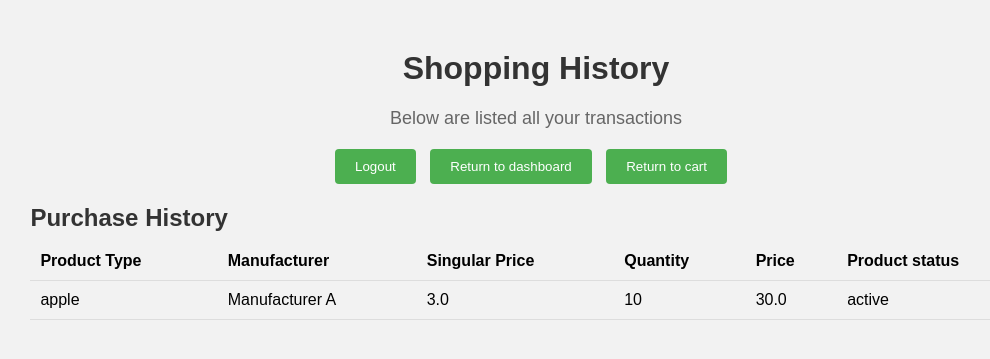
After one commit to radek-szpot/central-distribution-system, a Flask app: page /shopping-history in a window 1280 px wide. The commit adds this page. Shown: the top 359 px of the page, without its empty margins (104-1094 px from the left). Run offline with Flask 3, Linux system fonts and the light colour scheme; the visitor is signed in with stand-in values (Sample User, id 1); data comes from the database, SQL or seed files in the repository; tables that the repository leaves empty hold one stand-in row (values such as "Sample post").

Commit message:
added shopping history

```diff
--- a/central_distributor/customers/crud.py
+++ b/central_distributor/customers/crud.py
@@ -1,6 +1,8 @@
 from sqlalchemy.exc import SQLAlchemyError, IntegrityError
 from central_distributor.database import get_session
 from central_distributor.customers.models import Customer, Purchase
+from central_distributor.customers.serializers import purchase_history_serializer
+from central_distributor.distributor.models import Product, Manufacturer
 from sqlalchemy import select, insert, update
 
 
@@ -105,6 +107,24 @@ class PurchaseCRUD:
         return session.query(Purchase).filter(Purchase.id == purchase_id).first()
 
     @staticmethod
+    def get_purchase_history(customer_id: int, session=None):
+        if not session:
+            session = get_session()
+
+        purchase_product_query = (
+            session.query(Purchase)
+            .join(Product)
+            .filter(Purchase.customer_id == customer_id)
+            .with_entities(Purchase, Product.type, Product.singular_price, Manufacturer.name)
+            .join(Manufacturer, Product.manufacturer_id == Manufacturer.id)
+            .subquery()
+        )
+        purchases = session.query(*purchase_product_query.c).all()
+        session.close()
+
+        return [purchase_history_serializer(purchase) for purchase in purchases]
+
+    @staticmethod
     def get_purchase_all_filters(customer_id: int, product_id: int, session=None):
         if not session:
             session = get_session()
--- a/central_distributor/customers/models.py
+++ b/central_distributor/customers/models.py
@@ -27,6 +27,7 @@ class Purchase(Base):
     customer_id = Column(Integer, ForeignKey('customer.id'))
     product_id = Column(Integer, ForeignKey('product.id'))
     quantity = Column(Integer, nullable=False)
+    status = Column(String, default="Paid")
 
     customer = relationship('Customer', back_populates='purchases')
     product = relationship('Product', back_populates='purchases')
--- a/central_distributor/customers/routes.py
+++ b/central_distributor/customers/routes.py
@@ -1,8 +1,8 @@
 from flask import Blueprint, render_template, request, redirect, session, url_for, flash, jsonify
 from functools import wraps
 from central_distributor.customers.crud import CustomerCRUD, PurchaseCRUD
+from central_distributor.customers.serializers import product_serializer
 from central_distributor.distributor.crud import ProductCRUD
-from central_distributor.distributor.models import Product
 from central_distributor.distributor.distributor import sum_quantities_of_duplicates
 from central_distributor.database import get_session
 import hashlib
@@ -10,18 +10,6 @@ from sqlalchemy.exc import IntegrityError, StatementError
 
 customer_blueprint = Blueprint("customer_blueprint", __name__, template_folder='templates')
 received_hashes = {}
-
-
-def product_serializer(obj):
-    if isinstance(obj, Product):
-        return {
-            "id": obj.id,
-            "manufacturer_id": obj.manufacturer_id,
-            "type": obj.type,
-            "quantity": obj.remaining_quantity,
-            "singular_price": obj.singular_price,
-        }
-    raise TypeError("Object of type 'Product' is not JSON serializable")
 
 
 def redirect_unauthenticated_user(endpoint):
@@ -125,10 +113,11 @@ def delete_account():
 @redirect_unauthenticated_user
 def dashboard():
     """Display the customer's dashboard"""
-    # Retrieve the cart from the session
     cart = session.get('cart', [])
     products = ProductCRUD.get_product_list()
-    return render_template('dashboard.html', cart=cart, products=products)
+    customer = CustomerCRUD.get_customer(session.get('customer_id', []))
+    return render_template('dashboard.html', cart=cart, products=products,
+                           name=f"{customer.first_name} {customer.last_name}")
 
 
 @customer_blueprint.route('/get-remaining-quantities')
@@ -143,9 +132,8 @@ def get_remaining_quantities():
 @redirect_unauthenticated_user
 def shopping_cart(details_popup=False, conflict_popup=False):
     """Display the customer's shopping-cart"""
-    # Retrieve the cart from the session
     if conflict_popup:
-        # todo: remove all items from group where there was a conflict
+        # todo: remove all items from group where there was a conflict and notify customer about that
         pass
     cart = session.get('cart', [])
     whole_price = 0
@@ -155,6 +143,15 @@ def shopping_cart(details_popup=False, conflict_popup=False):
         whole_price += price
     return render_template('cart.html', cart=cart, whole_price=whole_price, details_popup=details_popup,
                            conflict_popup=False)
+
+
+@customer_blueprint.route('/shopping-history')
+@redirect_unauthenticated_user
+def shopping_history():
+    """Display the customer's shopping history"""
+    purchases_history = PurchaseCRUD.get_purchase_history(session.get('customer_id', []))
+    print(purchases_history)
+    return render_template('shopping_history.html', history=purchases_history)
 
 
 @customer_blueprint.route('/add-to-cart/<int:product_id>', methods=['POST'])
--- /dev/null
+++ b/central_distributor/customers/serializers.py
@@ -0,0 +1,27 @@
+from central_distributor.distributor.models import Product
+
+
+def purchase_history_serializer(purchase):
+    purchase_dict = {
+        'id': purchase[0],
+        'customer_id': purchase[1],
+        'product_id': purchase[2],
+        'quantity': purchase[3],
+        'status': purchase[4],
+        'product_type': purchase[5],
+        'product_price': purchase[6],
+        'manufacturer_name': purchase[7]
+    }
+    return purchase_dict
+
+
+def product_serializer(obj):
+    if isinstance(obj, Product):
+        return {
+            "id": obj.id,
+            "manufacturer_id": obj.manufacturer_id,
+            "type": obj.type,
+            "quantity": obj.remaining_quantity,
+            "singular_price": obj.singular_price,
+        }
+    raise TypeError("Object of type 'Product' is not JSON serializable")
--- a/central_distributor/customers/templates/cart.html
+++ b/central_distributor/customers/templates/cart.html
@@ -127,6 +127,9 @@
         <form action="/dashboard" method="GET" style="display: inline;">
             <button type="submit">Return to dashboard</button>
         </form>
+        <form action="/shopping-history" method="GET" style="display: inline;">
+            <button type="submit">Shopping History</button>
+        </form>
     </div>
 
     <div class="cart-container">
--- a/central_distributor/customers/templates/dashboard.html
+++ b/central_distributor/customers/templates/dashboard.html
@@ -105,7 +105,7 @@
 </head>
 <body>
     <h1>Dashboard</h1>
-    <p>Welcome to your dashboard!</p>
+    <p>Welcome to your dashboard {{ name }}!</p>
 
     <div class="button-container">
         <form action="/logout" method="POST" style="display: inline;">
@@ -116,6 +116,9 @@
         </form>
         <form action="/shopping-cart" method="GET" style="display: inline;">
             <button type="submit">Shopping Cart</button>
+        </form>
+        <form action="/shopping-history" method="GET" style="display: inline;">
+            <button type="submit">Shopping History</button>
         </form>
     </div>
 
--- /dev/null
+++ b/central_distributor/customers/templates/shopping_history.html
@@ -0,0 +1,164 @@
+<!DOCTYPE html>
+<html lang="en">
+<head>
+    <meta charset="UTF-8">
+    <title>Shopping History</title>
+    <style>
+        body {
+            text-align: center;
+            font-family: Arial, sans-serif;
+            background-color: #f2f2f2;
+        }
+
+        h1 {
+            margin-top: 50px;
+            color: #333;
+        }
+
+        p {
+            margin-bottom: 20px;
+            color: #666;
+            font-size: 18px;
+        }
+
+        .button-container {
+            margin-bottom: 10px;
+        }
+
+        .button-container form {
+            display: inline-block;
+        }
+
+        .button-container button, .button-container a {
+            display: inline-block;
+            padding: 10px 20px;
+            margin-right: 10px;
+            background-color: #4CAF50;
+            color: #fff;
+            text-decoration: none;
+            border-radius: 4px;
+            border: none;
+            cursor: pointer;
+        }
+
+        .button-container button:hover, .button-container a:hover {
+            background-color: #45a049;
+        }
+
+        .logout-button {
+            background-color: #f44336;
+        }
+
+        .logout-button:hover {
+            background-color: #d32f2f;
+        }
+
+        .buy-button {
+            background-color: #2196F3;
+        }
+
+        .buy-button:hover {
+            background-color: #1976D2;
+        }
+
+        .back-button {
+            background-color: #ccc;
+            color: #333;
+        }
+
+        .back-button:hover {
+            background-color: #999;
+        }
+
+        .history-container {
+            width: 80%;
+            margin: 20px auto;
+            text-align: left;
+        }
+
+        .history-container h2 {
+            margin-bottom: 10px;
+            color: #333;
+        }
+
+        .history-container p {
+            color: #666;
+        }
+
+        .history-container table {
+            width: 100%;
+            border-collapse: collapse;
+        }
+
+        .history-container th,
+        .history-container td {
+            padding: 10px;
+            text-align: left;
+            border-bottom: 1px solid #ddd;
+        }
+
+        .history-container th {
+            background-color: #f2f2f2;
+        }
+
+        .history-container p.empty-history {
+            font-style: italic;
+            color: #999;
+        }
+
+        .separator {
+            width: 90%;
+            margin: 20px auto;
+            border-top: 1px solid #ddd;
+        }
+    </style>
+</head>
+<body>
+    <h1>Shopping History</h1>
+    <p>Below are listed all your transactions</p>
+
+    <div class="button-container">
+        <form action="/logout" method="POST" style="display: inline;">
+            <button type="submit" class="logout-button">Logout</button>
+        </form>
+        <form action="/dashboard" method="GET" style="display: inline;">
+            <button type="submit">Return to dashboard</button>
+        </form>
+        <form action="/shopping-cart" method="GET" style="display: inline;">
+            <button type="submit">Return to cart</button>
+        </form>
+    </div>
+
+    <div class="history-container">
+        <h2 style="color: #333;">Purchase History</h2>
+        {% if history %}
+            <table>
+                <thead>
+                    <tr>
+                        <th>Product Type</th>
+                        <th>Manufacturer</th>
+                        <th>Singular Price</th>
+                        <th>Quantity</th>
+                        <th>Price</th>
+                        <th>Product status</th>
+                    </tr>
+                </thead>
+                <tbody>
+                    {% for purchase in history %}
+                        <tr>
+                            <td>{{ purchase.product_type }}</td>
+                            <td>{{ purchase.manufacturer_name }}</td>
+                            <td>{{ purchase.product_price }}</td>
+                            <td>{{ purchase.quantity }}</td>
+                            <td>{{ purchase.product_price * purchase.quantity }}</td>
+                            <td>{{ purchase.status }}</td>
+                        </tr>
+                    {% endfor %}
+                </tbody>
+            </table>
+        {% else %}
+            <p class="empty-history">No purchase history available.</p>
+        {% endif %}
+    </div>
+</body>
+</html>
--- a/central_distributor/distributor/models.py
+++ b/central_distributor/distributor/models.py
@@ -1,5 +1,6 @@
 from sqlalchemy import Column, Integer, String, ForeignKey, Float
 from sqlalchemy.orm import relationship
+from sqlalchemy.ext.hybrid import hybrid_property
 from central_distributor.database import Base
 
 
@@ -20,7 +21,6 @@ class Product(Base):
 
     id = Column(Integer, primary_key=True)
     manufacturer_id = Column(Integer, ForeignKey('manufacturer.id'))
-    manufacturer_name = Column(String)  # New column for manufacturer name
     type = Column(String, nullable=False)
     remaining_quantity = Column(Integer, nullable=False)
     singular_price = Column(Float, nullable=False)
```
Also changed, not shown: README.md.
